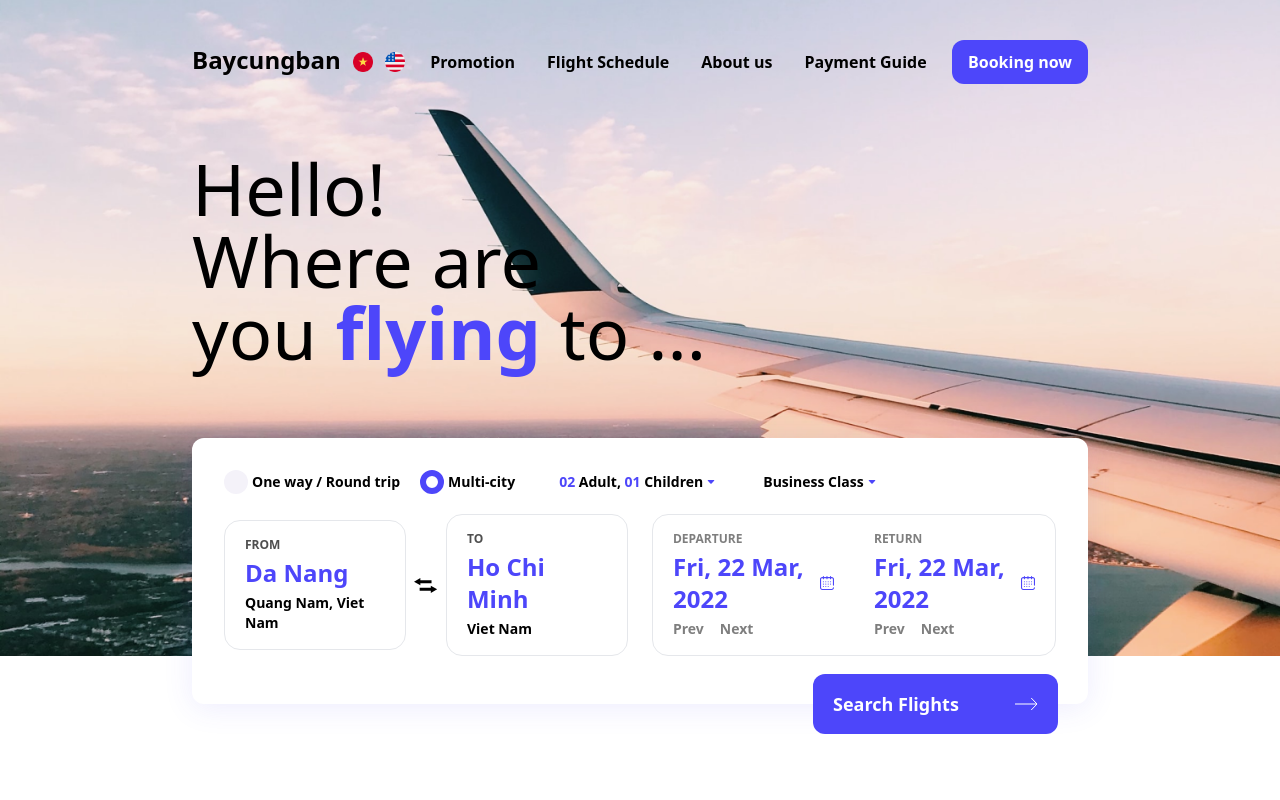
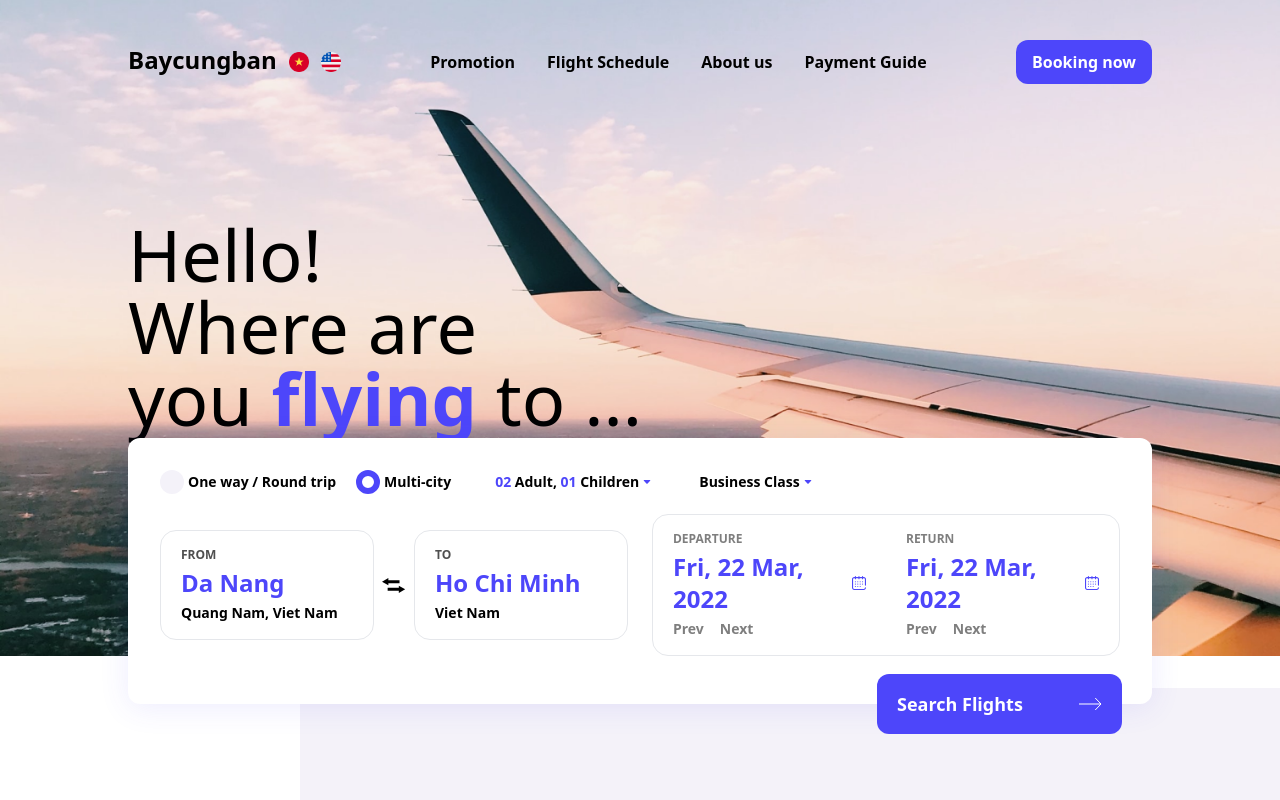
Before and after one commit to PhamTranHuy/baycungban, a React (Create React App) app: page / in a window 1280 px wide. Built offline with nearby package versions, Linux system fonts and the light colour scheme.

Commit message:
update max-with for home containers

```diff
--- a/src/components/Header/Header.jsx
+++ b/src/components/Header/Header.jsx
@@ -2,7 +2,8 @@ import NavigationBar from './NavigationBar'
 
 function Header() {
     return (
-        <div className="fixed flex justify-between w-full py-10 px-48">
+        <div className="absolute py-10 w-full">
+            <div className="home-max-w m-auto flex justify-between w-full">
                 <div className="flex text-2xl leading-10 font-bold">
                     <h3>Baycungban</h3>
                     <div className="flex justify-center items-center">
@@ -17,6 +18,7 @@ function Header() {
                 <NavigationBar />
                 <button className="py-2.5 px-4 rounded-xl bg-[#4D46FA] text-white font-semibold">Booking now</button>
             </div>
+        </div>
     )
 }
 
--- a/src/components/Home/Home.jsx
+++ b/src/components/Home/Home.jsx
@@ -2,11 +2,11 @@ import SearchFlights from "./SearchFlights/SearchFlights"
 
 function Home() {
     return (
-        <div className="h-screen px-48 bg-no-repeat" style={{
+        <div className="h-screen bg-no-repeat" style={{
             backgroundImage: `url(${process.env.PUBLIC_URL + "/assets/home/background-img.png"})`,
             backgroundSize: "100% 82%"
         }}>
-            <div className="pt-[17%] text-left text-7xl font-light">
+            <div className="home-max-w m-auto pt-[17%] text-left text-7xl font-light">
                 <h1 className="a">Hello!</h1>
                 <h1 className="a">Where are</h1>
                 <h1 className="a">
@@ -14,6 +14,9 @@ function Home() {
                 </h1>
             </div>
             <SearchFlights />
+            <div className="fixed -z-10
+                h-[150px] top-[86%] right-0 left-[300px]
+                h-full bg-[#F4F2F9]" />
         </div>
     )
 }
--- a/src/components/Home/SearchFlights/SearchFlights.jsx
+++ b/src/components/Home/SearchFlights/SearchFlights.jsx
@@ -3,7 +3,9 @@ import FlightSchedule from "./FlightSchedule/FlightSchedule"
 
 function SearchFlights() {
     return (
-        <div className="absolute bottom-[12%] left-[12rem] right-[12rem] px-8 pt-8 pb-12 bg-white rounded-xl"
+        <div className="absolute bottom-[12%] left-[10%] right-[10%]
+            home-max-w px-8 pt-8 pb-12 m-auto
+            bg-white rounded-xl"
             style={{boxShadow: '0px 4px 30px rgba(77, 70, 250, 0.1)'}}>
             <FlightOptionBar />
             <FlightSchedule />
--- a/src/index.css
+++ b/src/index.css
@@ -22,4 +22,7 @@ code {
   .flex-center {
     @apply flex justify-center items-center;
   }
+  .home-max-w {
+    @apply max-w-[80%]
+  }
 }
```
Lines whose indentation alone changed are shown as unchanged.
